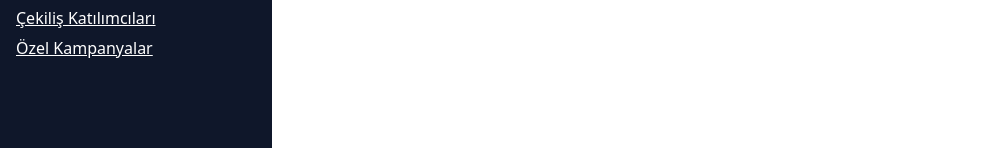
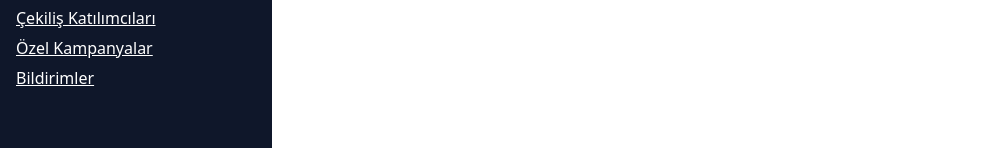
Before and after one commit to batikuzey001-debug/telegrambot, a Next.js app in the folder apps/backoffice/: page /login in a window 1280 px wide. Shown: the part 212-360 px from the top of the page, without its empty margins (0-983 px from the left). Built offline with nearby package versions, Linux system fonts and the light colour scheme.

Commit message:
Update layout.tsx

```diff
--- a/apps/backoffice/app/layout.tsx
+++ b/apps/backoffice/app/layout.tsx
@@ -15,6 +15,7 @@ export default function RootLayout({ children }: { children: React.ReactNode })
               <a href="/pending" style={{ color: "#fff" }}>Bekleyen Doğrulamalar</a>
               <a href="/raffle" style={{ color: "#fff" }}>Çekiliş Katılımcıları</a>
               <a href="/raffles" style={{ color: "#fff" }}>Özel Kampanyalar</a>
+              <a href="/notifications" style={{ color: "#fff" }}>Bildirimler</a>
             </nav>
           </aside>
           <main style={{ flex: 1, padding: 24 }}>{children}</main>
```
